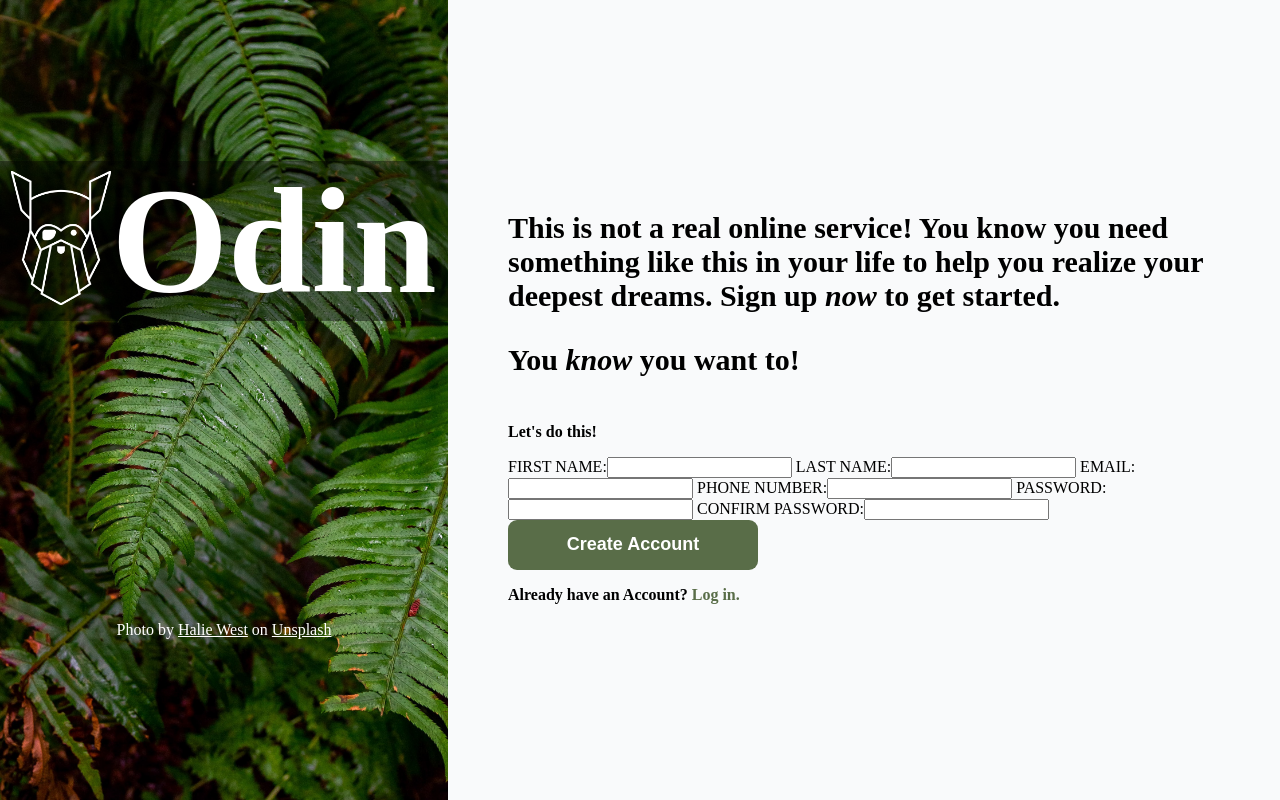
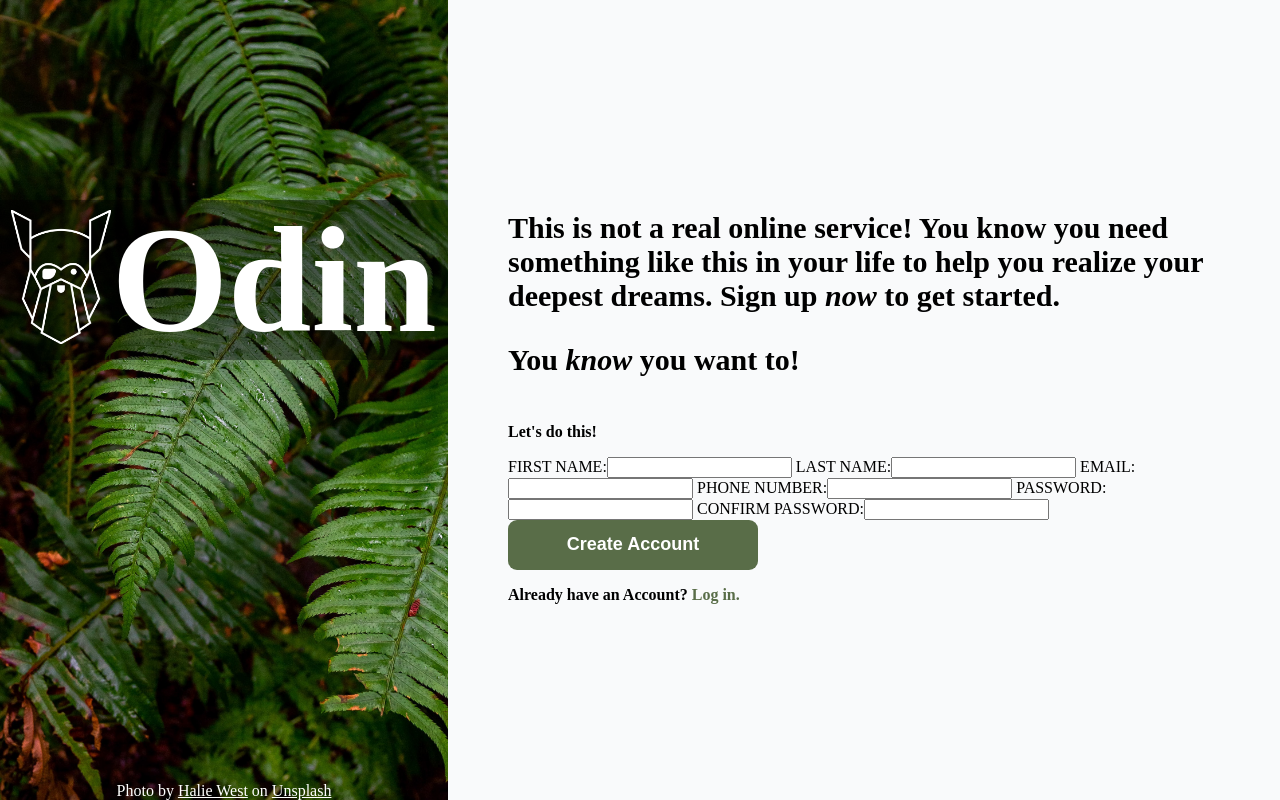
Before and after one commit to LucidZero/signupForm, a plain HTML site: page index.html in a window 1280 px wide. Drawn offline with Linux system fonts and the light colour scheme.

Commit message:
Stylize textAbove

```diff
--- a/style.css
+++ b/style.css
@@ -13,7 +13,7 @@ body{
     height: 100vh;
     display: flex;
     flex-direction: column;
-    justify-content: center;
+    justify-content: space-between;
     align-items: center;
 }
 #odinLined{
@@ -27,7 +27,7 @@ body{
     width: 100%;
     height:20%;
     background-color: rgba(0, 0, 0, 0.424);
-    margin-bottom: 300px;
+    margin-top: 200px;
     color: white;
     display: flex;
     justify-content: center;
@@ -38,6 +38,7 @@ body{
 }
 #credits{
     color: white;
+
 }
 #credits a{
     color: white;
```
